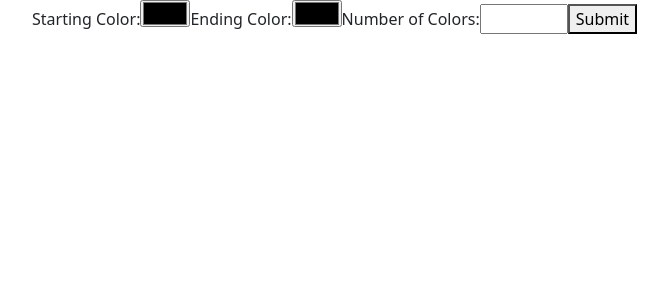
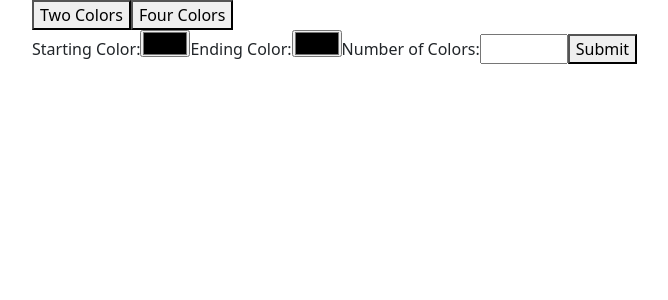
Before and after one commit to aaronminnick/react-swatch-frontend, a React (Create React App) app: page / in a window 1280 px wide. Shown: the top 300 px of the page, without its empty margins (50-718 px from the left). Built offline with nearby package versions, Linux system fonts and the light colour scheme.

Commit message:
add header and two/four color mode select buttons
Co-Authored-by: Skylar Brockbank <skylar.brockbank@gmail.com>
Co-Authored-by: Jacob Wilson <jacobleeeugenewilson@gmail.com>

```diff
--- a/src/actions/ActionTypes.js
+++ b/src/actions/ActionTypes.js
@@ -1,3 +1,4 @@
 export const REQUEST_COLORS = 'REQUEST_COLORS'
 export const GET_COLORS_FAILURE = 'GET_COLORS_FAILURE'
 export const GET_COLORS_SUCCESS = 'GET_COLORS_SUCCESS'
+export const UPDATE_MODE = 'UPDATE_MODE'
--- a/src/actions/index.js
+++ b/src/actions/index.js
@@ -12,9 +12,16 @@ const getColorsFailure = error => ({
   error
 });
 
+export const updateMode = mode => ({
+  type: a.UPDATE_MODE,
+  mode
+});
+
 export const makeApiCall = (steps, ...args) => {
   const colors = [...args];
-  let url = "http://localhost:5000/api/swatch?";
+  let url = (colors.length = 2) ?
+    "http://localhost:5000/api/swatch/two?" :// use chained ternaries if we add more options
+    "http://localhost:5000/api/swatch/four?";
   for (let i = 1; i <= colors.length; i++) {
     url += `color${i}=${colors[i-1]}&`;
   }
--- a/src/components/App.js
+++ b/src/components/App.js
@@ -1,6 +1,6 @@
 import React from 'react';
 import Container from 'react-bootstrap/Container';
-// import Header from './Header';
+import Header from './Header';
 import SwatchControl from './SwatchControl';
 import ColorSelectForm from './ColorSelectForm';
 
@@ -8,7 +8,7 @@ function App() {
   return (
     <React.Fragment>
       <Container>
-        {/* <Header /> */}
+        <Header />
         <SwatchControl />
         <ColorSelectForm />
       </Container>
--- a/src/components/Header.js
+++ b/src/components/Header.js
@@ -0,0 +1,17 @@
+import React from 'react';
+import { updateMode } from '../actions/index';
+import { useDispatch } from 'react-redux';
+
+function Header() {
+
+  const dispatch = useDispatch();
+
+  return (
+    <React.Fragment>
+      <button onClick={() => dispatch(updateMode(2))}>Two Colors</button>
+      <button onClick={() => dispatch(updateMode(4))}>Four Colors</button>
+    </React.Fragment>
+  );
+}
+
+export default Header;
--- a/src/reducers/swatchReducer.js
+++ b/src/reducers/swatchReducer.js
@@ -3,7 +3,8 @@ import * as a from '../actions/ActionTypes';
 const initialState = {
   isLoading: false,
   colors: [],
-  error: null
+  error: null,
+  mode: 2
 }
 
 function swatchReducer(state = initialState, action) {
@@ -22,6 +23,10 @@ function swatchReducer(state = initialState, action) {
         isLoading: false,
         error: action.error.message
       });
+    case a.UPDATE_MODE:
+      return Object.assign({}, state, {
+        mode: action.mode
+      });
     default:
       return state;
   }
```
